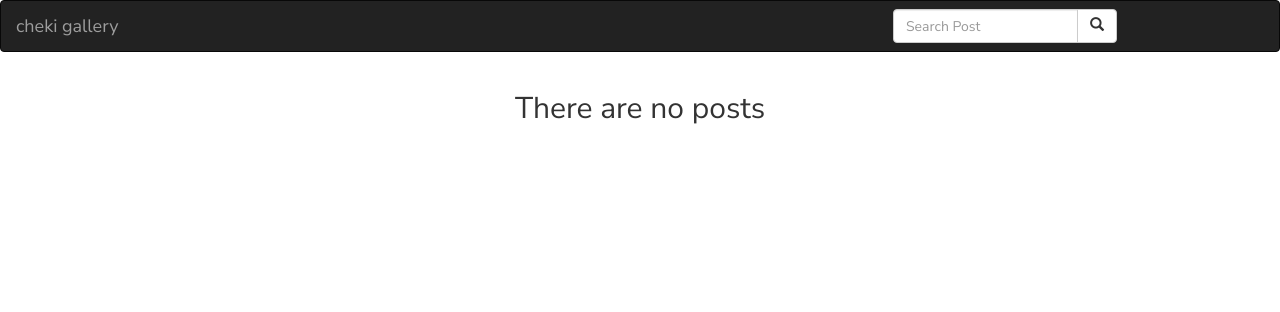
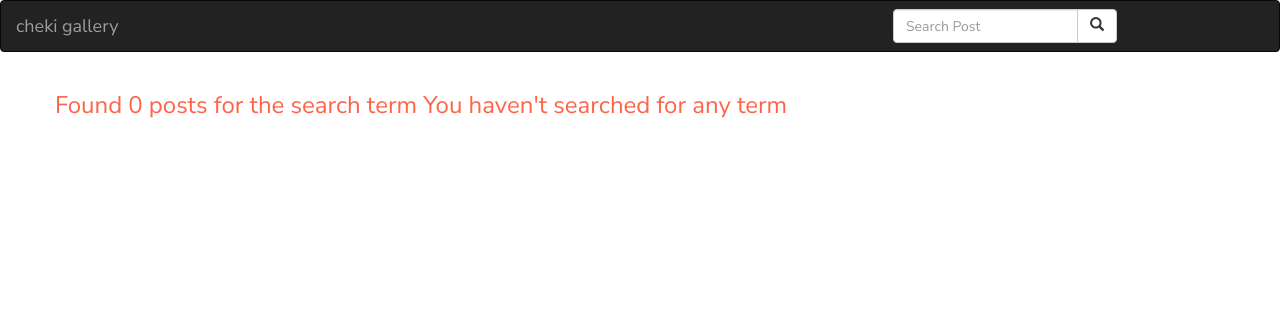
Before and after one commit to kennedybabu/cheki, a Django app: page /search/ in a window 1280 px wide. Shown: the top 312 px of the page. Run offline with Django 3.2, Linux system fonts and the light colour scheme; data that the repository does not hold is empty; some libraries are stand-ins or nearby versions.

Commit message:
feature: filter and display  posts by their title

```diff
--- a/cheki/urls.py
+++ b/cheki/urls.py
@@ -18,6 +18,6 @@
 from django.conf.urls import url, include
 
 urlpatterns = [
-    path('admin/', admin.site.urls),
-    path('', include('gallery.urls'))
+    url(r'^admin/', admin.site.urls),
+    url(r'', include('gallery.urls'))
 ]
--- a/gallery/models.py
+++ b/gallery/models.py
@@ -37,6 +37,9 @@
         self.name = new.name
         self.save()
 
+    def __str__(self):
+        return self.name
+
 class Post(models.Model):
     # image =
     image_name = models.CharField(max_length=50)
@@ -50,3 +53,8 @@
     def all_posts(cls):
         posts = cls.objects.all()
         return posts
+
+    @classmethod
+    def search_by_title(cls, search_term):
+        posts = cls.objects.filter(image_name__icontains=search_term)
+        return posts
--- /dev/null
+++ b/gallery/templates/all_photos/search.html
@@ -0,0 +1,23 @@
+{% extends 'all_photos/base.html' %}
+{% block content %}
+<div class="container">
+    <div class="row">
+        {% if posts %}
+            <h3>Found {{ posts|length }} of searched term {{ message }}</h3>
+        {% else %}
+            <h3>Found 0 posts for the search term {{ message }}</h3>
+        {% endif %}
+    </div>
+
+    <div class="row">
+        {% if posts %}
+            {% for post in posts %}
+            <div class="col-sm-6 col-md-3">
+                <h2>{{ post.image_name }}</h2>
+            </div>
+            {% endfor %}
+        {% endif %}
+    </div>
+</div>
+
+{% endblock %}
--- a/gallery/templates/home.html
+++ b/gallery/templates/home.html
@@ -3,13 +3,15 @@
 {% block content %}
     {{ block.super }}
 
+  <div class="container">
     {% for post in posts %}
-        <h2>{{ post.image_name }}--{{ post.pub_date }}</h2>
-        <p>{{ post.image_description }}</p>
+    <h2>{{ post.image_name }}</h2>
+    <p>{{ post.image_description }} -- {{ post.location }}</p>
 
     {% empty %}
     <div class="row">
         <h2 class="text-center">There are no posts</h2>
     </div>
     {% endfor %}
+  </div>
 {% endblock %}
--- a/gallery/templates/navbar.html
+++ b/gallery/templates/navbar.html
@@ -15,10 +15,10 @@
      <!-- Adding a search form  -->
      <div class="col-sm-4 col-md-4 navbar-right">
 
-        <form class="navbar-form" role="search" >
+        <form class="navbar-form" role="search" action="{% url 'search_results' %}">
 
           <div class="input-group">
-            <input type="text" class="form-control" placeholder="Search Post" name="article">
+            <input type="text" class="form-control" placeholder="Search Post" name="post">
             <div class="input-group-btn">
               <button class="btn btn-default" type="submit"><i class="glyphicon glyphicon-search"></i></button>
             </div>
--- a/gallery/urls.py
+++ b/gallery/urls.py
@@ -2,5 +2,6 @@
 from . import views
 
 urlpatterns = [
-    url('', views.home, name="home"),
+    url(r'^$', views.home, name="home"),
+    url(r'^search/', views.search_results, name='search_results')
 ]
--- a/gallery/views.py
+++ b/gallery/views.py
@@ -7,3 +7,16 @@
 def home(request):
     posts = Post.all_posts()
     return render(request, 'home.html', {"posts": posts})
+
+
+def search_results(request):
+    if 'post' in request.GET and request.GET["post"]:
+        search_term = request.GET.get("post")
+        searched_posts = Post.search_by_title(search_term)
+        message = f'{search_term}'
+
+        return render(request, 'all_photos/search.html', {"message":message, "posts": searched_posts})
+
+    else:
+        message = "You haven't searched for any term"
+        return render(request, 'all_photos/search.html', {"message":message})
```
Also changed, not shown: gallery/admin.py (+6 -2 lines).
